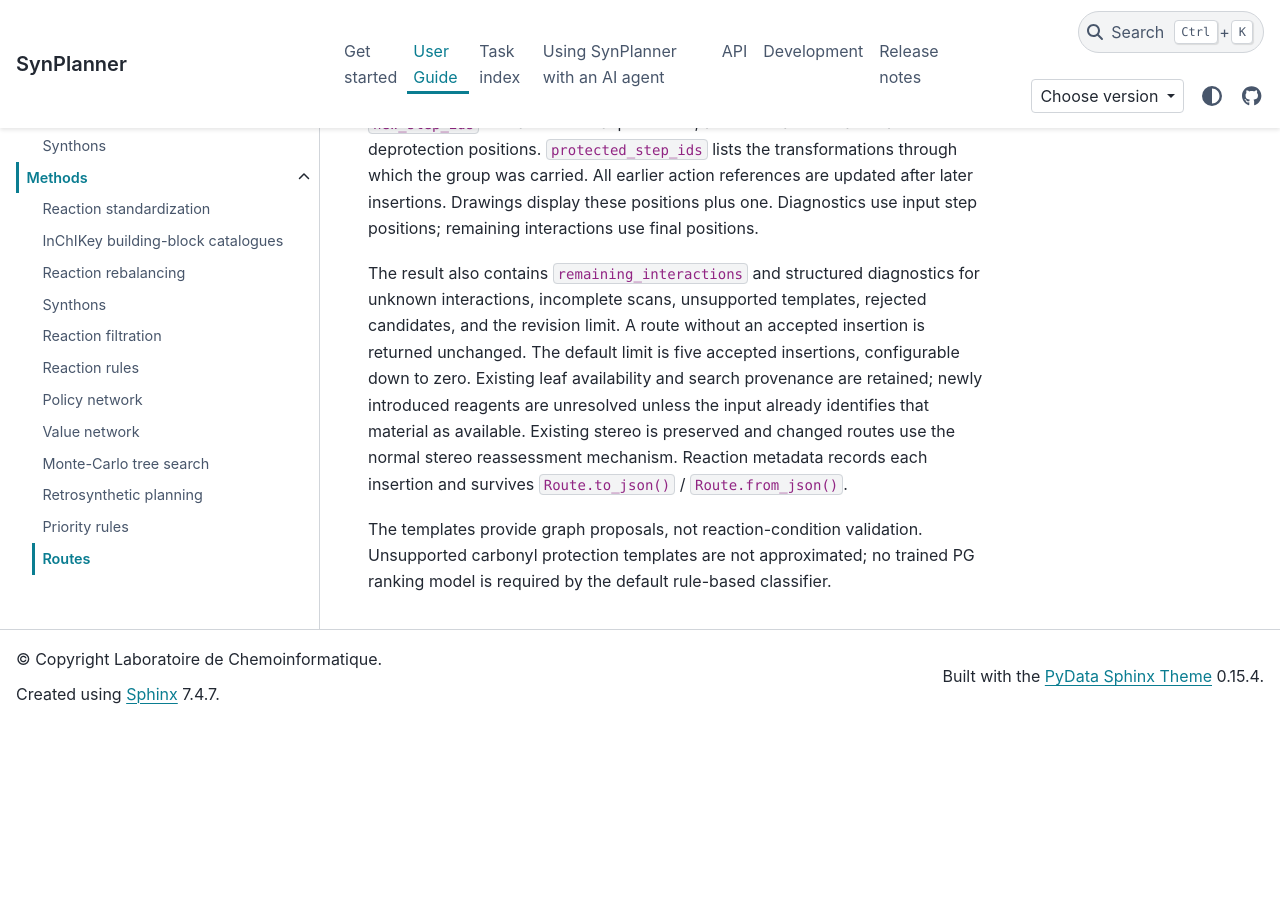
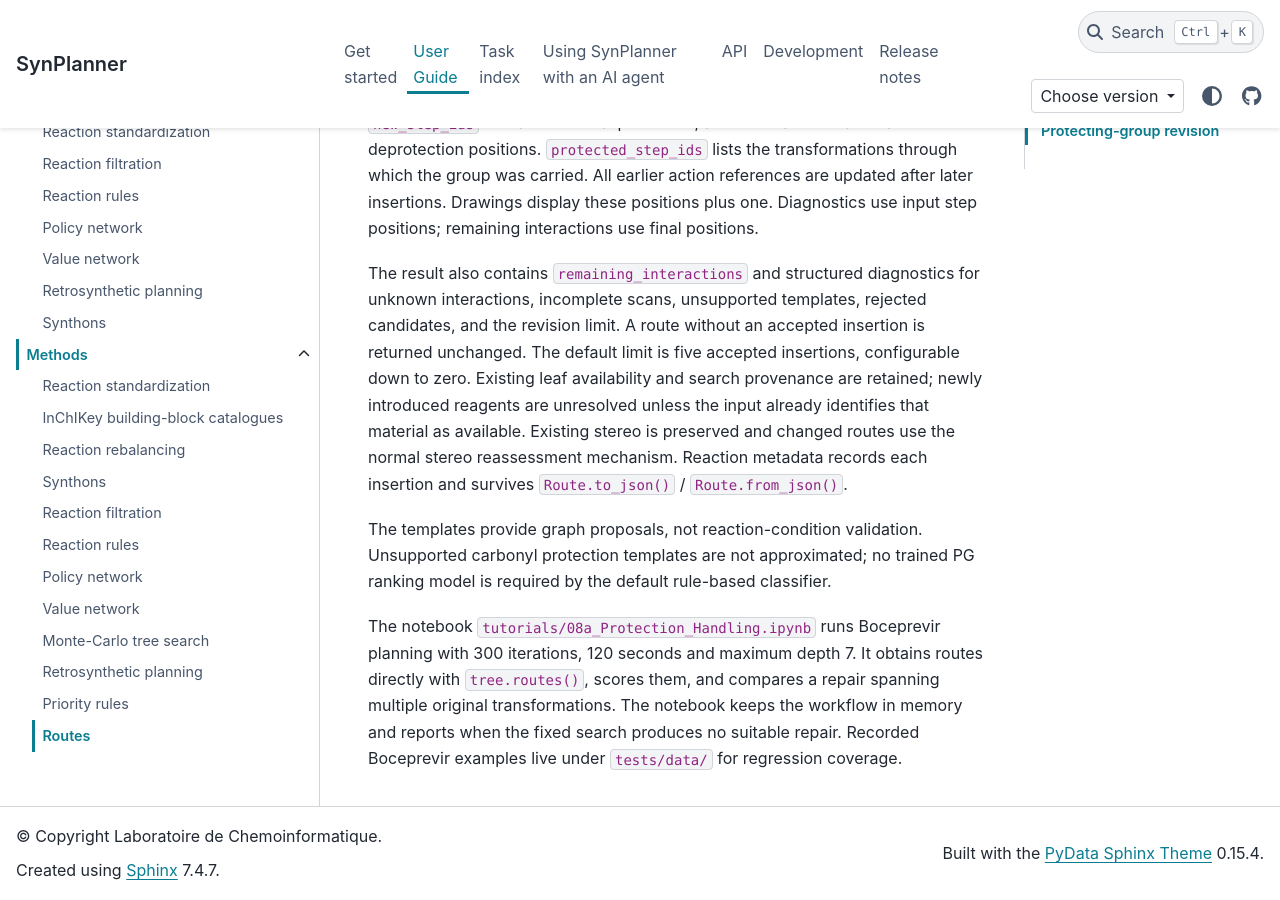
Before and after one commit to Laboratoire-de-Chemoinformatique/SynPlanner, a Sphinx documentation site: the page built from docs/methods/routes.rst, in a window 1280 px wide and 900 px high, scrolled down 3748 px. Built offline with Sphinx 7.4.7 and the PyData theme 0.15.4, drawn with Linux system fonts in a browser that asks for light colours; pages that are not in the unit, such as notebooks, are missing from menus; before the commit the page ends 4471 px from its top, so only the background shows below that.

Commit message:
Add Boceprevir protection-handling tutorial
Demonstrate planning, scoring, route selection and multi-step protection revision with retained outputs. Keep the 300-iteration, 120-second, depth-7 limits and direct tree.routes() workflow.

Link the renamed notebook from the tutorial index and route documentation. Notebook schema, all 15 code-cell syntax checks and lint passed.

```diff
--- a/docs/methods/routes.rst
+++ b/docs/methods/routes.rst
@@ -179,3 +179,10 @@
 The templates provide graph proposals, not reaction-condition validation. Unsupported
 carbonyl protection templates are not approximated; no trained PG ranking model is
 required by the default rule-based classifier.
+
+The notebook ``tutorials/08a_Protection_Handling.ipynb`` runs Boceprevir planning with
+300 iterations, 120 seconds and maximum depth 7. It obtains routes directly with
+``tree.routes()``, scores them, and compares a repair spanning multiple original
+transformations. The notebook keeps the workflow in memory and reports when the
+fixed search produces no suitable repair. Recorded Boceprevir examples live under
+``tests/data/`` for regression coverage.
```
Also changed, not shown: tutorials/README.md, 2 other files.
